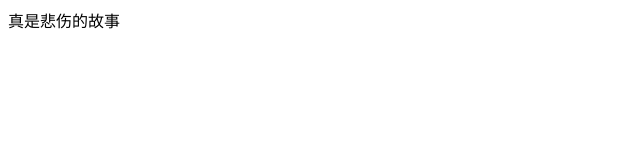
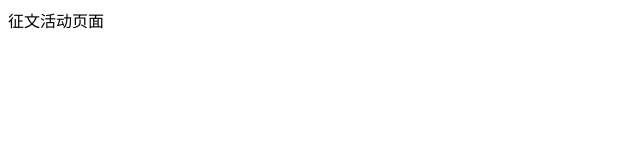
Before and after one commit to zhouyingkai1/article, a plain HTML site: page timeface_article/index.html in a window 1280 px wide. Shown: the full height of the page, 0-640 px from the left. Drawn offline with Linux system fonts and the light colour scheme.

```diff
--- a/timeface_article/index.html
+++ b/timeface_article/index.html
@@ -6,6 +6,6 @@
 
 </head>
 <body>
-    真是悲伤的故事
+    征文活动页面
 </body>
 </html>
```
Also changed, not shown: 1 other file.
